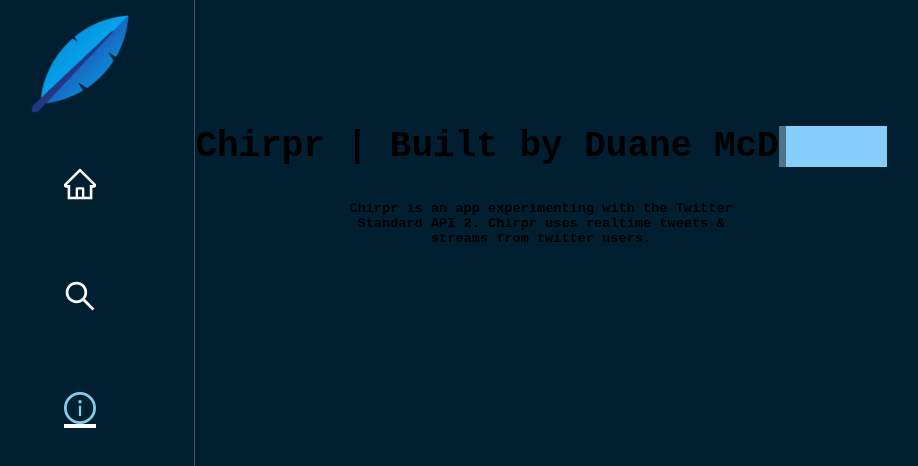
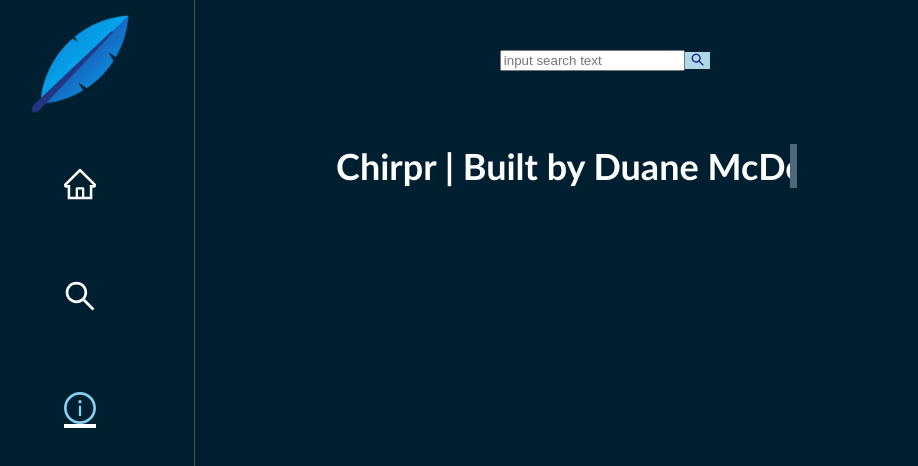
Before and after one commit to DuaneMcD/chirpR, a React (Create React App) app in the folder client/: page /about in a window 1280 px wide. Shown: the top 466 px of the page, without its empty margins (35-953 px from the left). Built offline with nearby package versions, Linux system fonts and the light colour scheme; the HTML template or start-up script is replaced by a standard one.

Commit message:
about update| New Searchbar WIP

```diff
--- a/client/src/App.css
+++ b/client/src/App.css
@@ -31,6 +31,9 @@
   display: flex;
 }
 .searchPage,
-.homePage {
+.homePage,
+.aboutPage {
   margin: 15vh auto 0 auto;
+  overflow-y: scroll;
+  overflow: hidden;
 }
--- a/client/src/components/Navbar.css
+++ b/client/src/components/Navbar.css
@@ -5,16 +5,23 @@
   margin-inline: auto;
   margin-block: 0.5em;
 }
+.quill-logo:hover {
+  opacity: 0.5;
+}
 .topbar {
+  display: flex;
+  justify-content: center;
+  align-items: center;
   background: rgb(0, 32, 50);
   height: 15vh;
   width: 100vw;
-  position: absolute;
+  position: fixed;
   top: 0;
 }
 .sidebar {
+  position: fixed;
+  height: 100vh;
   width: 18vw;
-  height: 101vh;
   background: rgb(0, 32, 50);
   z-index: 50;
   border-right: 0.005em solid rgb(80, 80, 90);
@@ -29,9 +36,7 @@
 .nav-links {
   display: flex;
   font-size: 2em;
-  font-family: 'Trebuchet MS';
   color: white;
-  text-decoration: none;
   margin-inline: auto;
 }
 .nav-links:hover {
--- a/client/src/components/Navbar.js
+++ b/client/src/components/Navbar.js
@@ -6,11 +6,12 @@
   SearchOutlined,
   InfoCircleOutlined,
 } from '@ant-design/icons';
+import { Input } from 'antd';
 import './Navbar.css';
 
 export function Navbar() {
   const [click, setClick] = useState(false);
-
+  const { Search } = Input;
   const handleClick = () => setClick(!click);
 
   return (
@@ -42,7 +43,16 @@
           </NavLink>
         </div>
       </div>
-      <nav className='topbar'></nav>
+      <nav className='topbar'>
+        <Search
+          className='antSearchBar'
+          placeholder='input search text'
+          // onSearch={handleSearch}
+          // onChange={e => setSearchInput(e.target.value)}
+          enterButton
+          size='large'
+        />
+      </nav>
     </>
   );
 }
--- a/client/src/pages/about.css
+++ b/client/src/pages/about.css
@@ -2,10 +2,12 @@
   --typewriterSpeed: 5s;
 }
 .aboutPage {
+  width: 100%;
   display: grid;
   place-content: center;
   text-align: center;
-  font-family: monospace;
+  color: white;
+  font-family: 'Trebuchet MS';
 }
 .aboutH1 {
   font-size: clamp(1rem, 3vw+1rem, 4rem);
@@ -21,12 +23,12 @@
   left: 0;
 }
 .aboutH1::before {
-  background-color: lightskyblue;
+  background-color: rgb(0, 32, 50);
   animation: typewriter var(--typewriterSpeed) steps(32) 1.2s forwards;
 }
 .aboutH1::after {
   width: 0.2em;
-  background: black;
+  background: lightsteelblue;
   animation: typewriter var(--typewriterSpeed) steps(32) 1.2s forwards,
     blink 1200ms steps(32) infinite;
 }
@@ -56,8 +58,11 @@
 .aboutPage > h2 {
   font-size: 0.85rem;
   margin-top: 0.75em;
-  width: 50ch;
+  width: 56ch;
   margin-inline: auto;
+  opacity: 0;
+  transform: translateY(3rem);
+  animation: fadeIn 2.75s ease calc(var(--typewriterSpeed) + 1s) forwards;
 }
 .aboutDuane {
   display: grid;
@@ -78,11 +83,11 @@
   border-radius: 400px;
 }
 .aboutDuane > a {
-  color: darkslategray;
+  color: ghostwhite;
   text-decoration: none;
 }
 .aboutDuane > a:hover {
-  color: white;
+  color: skyblue;
 }
 .return {
   display: grid;
--- a/client/src/pages/about.js
+++ b/client/src/pages/about.js
@@ -35,12 +35,6 @@
           <a href='www.linkedin.com/in/duane-mcd'>LinkedIn</a>
         </div>
       </div>
-      <div className='return'>
-        <Link className='returnLink' to='/home'>
-          <img className='quill' src={logo} alt='Chirpr logo' />
-          Return
-        </Link>
-      </div>
     </div>
   );
 };
--- a/client/src/pages/search.js
+++ b/client/src/pages/search.js
@@ -1,5 +1,4 @@
 import React, { useState } from 'react';
-import Navbar from '../components/Navbar';
 import { Input, Card } from 'antd';
 import {
   EditOutlined,
@@ -39,7 +38,6 @@
 
   return (
     <>
-      {/* <Navbar /> */}
       <div className='searchPage'>
         <div className='searchContainer'>
           <Search
```
